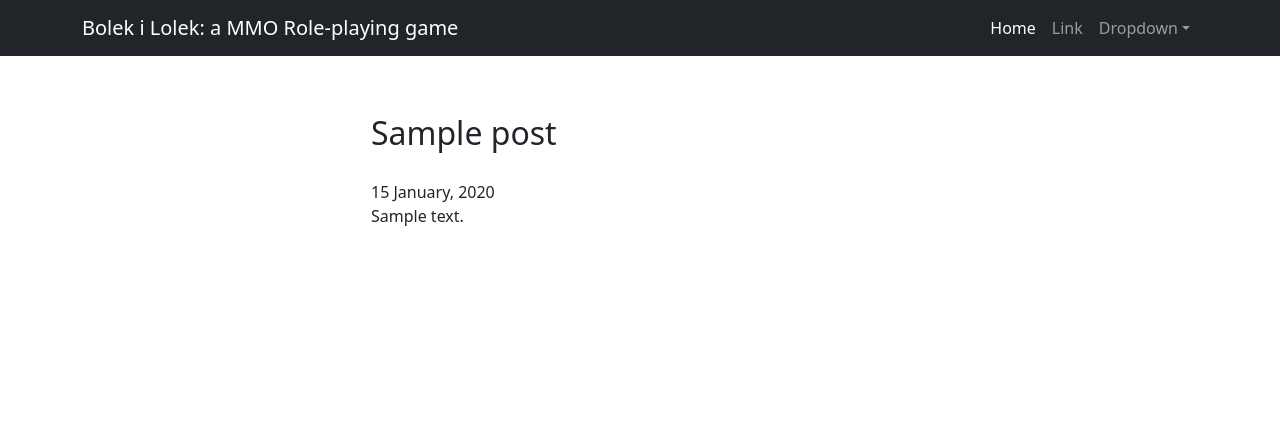
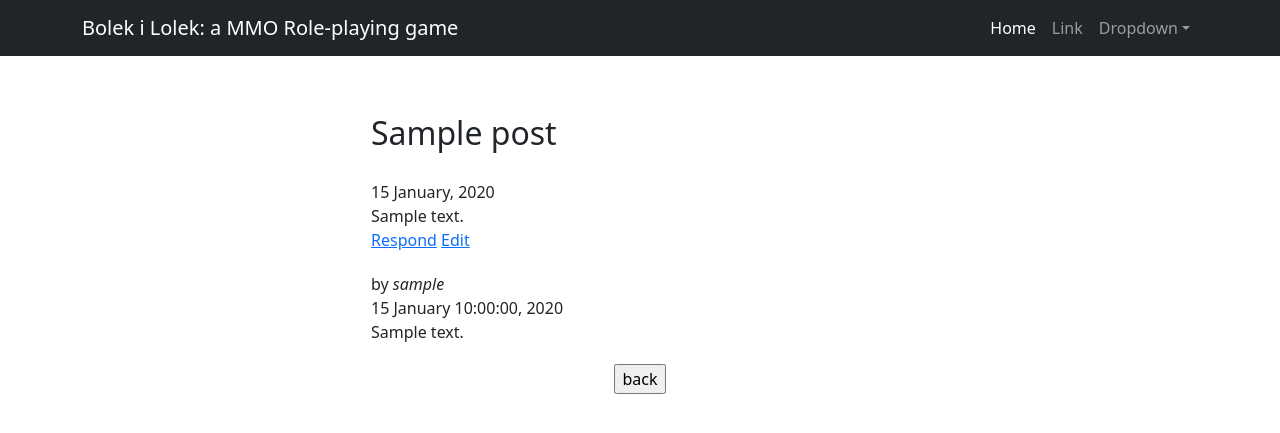
Before and after one commit to dernn/Nboard, a Django app: page /board/1 in a window 1280 px wide. Shown: the top 433 px of the page. Run offline with Django 5.2, Linux system fonts and the light colour scheme; tables that the repository leaves empty hold one stand-in row (values such as "Sample post"); some libraries are stand-ins or nearby versions.

Commit message:
comment create fixes

```diff
--- a/board/models.py
+++ b/board/models.py
@@ -46,3 +46,6 @@ class Comment(models.Model):
     author = models.ForeignKey(User, on_delete=models.CASCADE)
     text = models.TextField()
     accept = models.BooleanField(default=False)
+
+    def get_absolute_url(self):
+        return f'/board/{self.post.id}'
--- a/board/views.py
+++ b/board/views.py
@@ -18,6 +18,13 @@ class PostDetailView(DetailView):
     model = Post
     template_name = 'board/post.html'
     context_object_name = 'post'
+
+    def get_context_data(self, **kwargs):
+        context = super().get_context_data(**kwargs)
+        id = self.kwargs.get('pk')
+        post = Post.objects.get(pk=id)
+        context['comment_set'] = post.comment_set.all().order_by('-pub_date')
+        return context
 
 
 class PostCreateView(LoginRequiredMixin, CreateView):
@@ -73,6 +80,13 @@ class CommentCreateView(LoginRequiredMixin, CreateView):
     template_name = 'board/comment_create.html'
     context_object_name = 'comment'
 
+    def get_context_data(self, **kwargs):
+        id = self.kwargs.get('pk')
+        post = Post.objects.get(pk=id)
+        context = super().get_context_data(**kwargs)
+        context['post'] = post
+        return context
+
     def form_valid(self, form):
         post_id = self.kwargs.get('pk')  # post.id from URL
         post = get_object_or_404(Post, pk=post_id)  # get Post object
--- a/templates/board/comment_create.html
+++ b/templates/board/comment_create.html
@@ -6,7 +6,7 @@ Creating comment
 
 {% block content %}
     <div class="space-10">
-        <h4>Create response</h4>
+        <h4>Create response to "{{ post.title }}"</h4>
     </div>
     <form method="POST">
         {% csrf_token %}
--- a/templates/board/index.html
+++ b/templates/board/index.html
@@ -11,13 +11,13 @@ Board
         {% for post in postlist %}
             <div class="space-12">
                 <a href="{% url 'post_detail' post.id %}"><h6>{{ post.title }}</h6></a>
+                <a href="{% url 'post_category' post.category.id %}"> #{{ post.category }}</a><br>
                 by <i>{{ post.author }}</i><br>
                 {{ post.pub_date|date:'d F, Y' }}<br>
                 <!-- post.preview? -->
                 {{ post.text|truncatewords:20 }}<br>
                 <a href="{% url 'comment_create' post.id %}">Respond</a>
                 <a href="{% url 'post_update' post.id %}">Edit</a>
-                <a href="{% url 'post_category' post.category.id %}"> #{{ post.category }}</a>
             </div>
         {% endfor %}
     {% else %}
--- a/templates/board/post.html
+++ b/templates/board/post.html
@@ -11,5 +11,20 @@ Post
     <div class="space-10">
         {{ post.pub_date|date:'d F, Y' }}<br>
         {{ post.text }}<br>
+        <a href="{% url 'comment_create' post.id %}">Respond</a>
+        <a href="{% url 'post_update' post.id %}">Edit</a>
+    </div>
+
+    <!-- block of post comments -->
+    {% for comment in comment_set %}
+        <div class="space-10">
+            by <i>{{ comment.author }}</i><br>
+            {{ comment.pub_date|date:'d F G:i:s, Y' }}<br>
+            {{ comment.text }}<br>
+        </div>
+    {% endfor %}
+
+    <div class="text-center space-10">
+        <input type="button" value="back" onclick="window.history.back()">
     </div>
 {% endblock content %}
```
